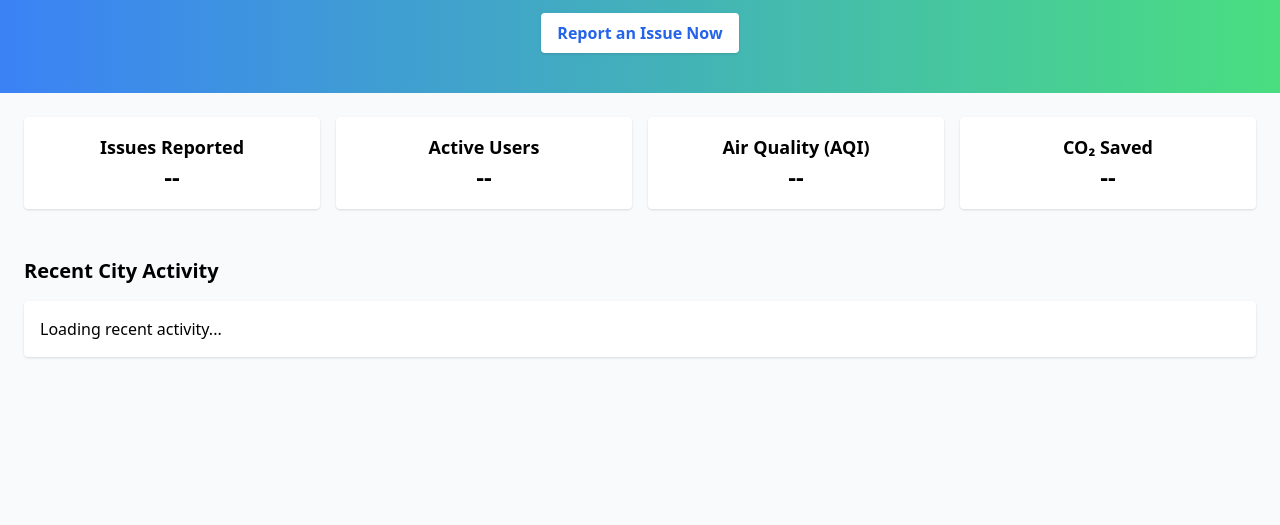
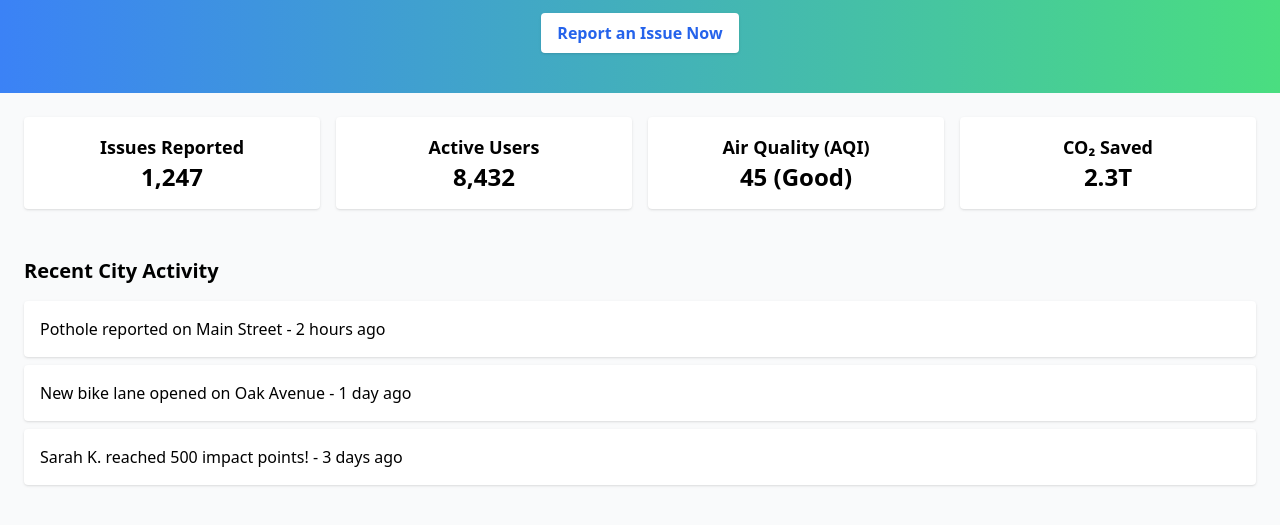
Before and after one commit to Civix1/civix.github.io, a plain HTML site: page index.html in a window 1280 px wide. Shown: the part 171-696 px from the top of the page. Drawn offline with nearby package versions, Linux system fonts and the light colour scheme.

Commit message:
Update index.html

```diff
--- a/index.html
+++ b/index.html
@@ -5,7 +5,6 @@
   <meta name="viewport" content="width=device-width, initial-scale=1.0" />
   <title>Civix - Smarter Cities Start Here</title>
   <script src="https://cdn.tailwindcss.com"></script>
-  <link rel="stylesheet" href="styles.css" />
 </head>
 <body class="bg-gray-50 font-sans">
 
@@ -56,6 +55,22 @@
     </ul>
   </section>
 
-  <script src="scripts.js"></script>
+  <!-- JavaScript inline -->
+  <script>
+    document.addEventListener("DOMContentLoaded", () => {
+      document.getElementById("issues-count").textContent = "1,247";
+      document.getElementById("active-users").textContent = "8,432";
+      document.getElementById("aqi").textContent = "45 (Good)";
+      document.getElementById("co2-saved").textContent = "2.3T";
+
+      const activityFeed = document.getElementById("activity-feed");
+      activityFeed.innerHTML = `
+        <li class="bg-white p-4 rounded shadow">Pothole reported on Main Street - 2 hours ago</li>
+        <li class="bg-white p-4 rounded shadow">New bike lane opened on Oak Avenue - 1 day ago</li>
+        <li class="bg-white p-4 rounded shadow">Sarah K. reached 500 impact points! - 3 days ago</li>
+      `;
+    });
+  </script>
+
 </body>
 </html>
```
